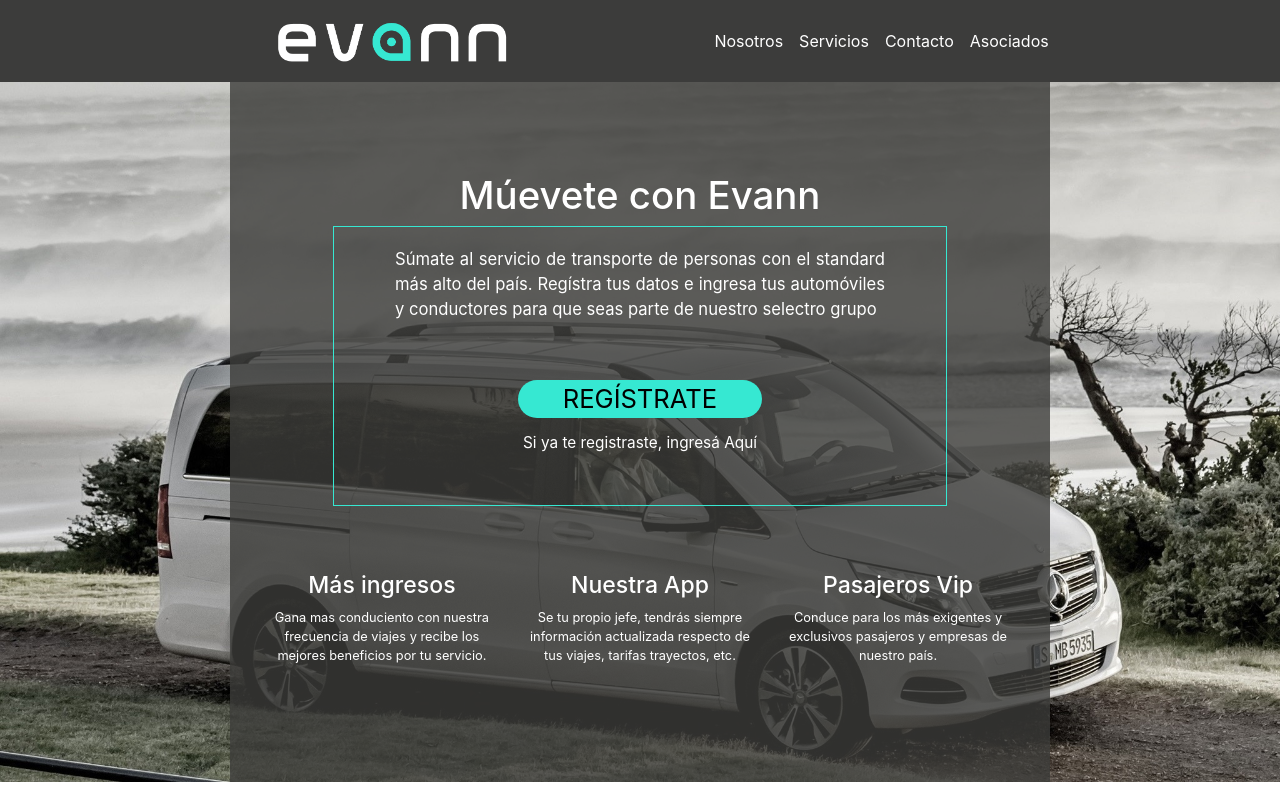
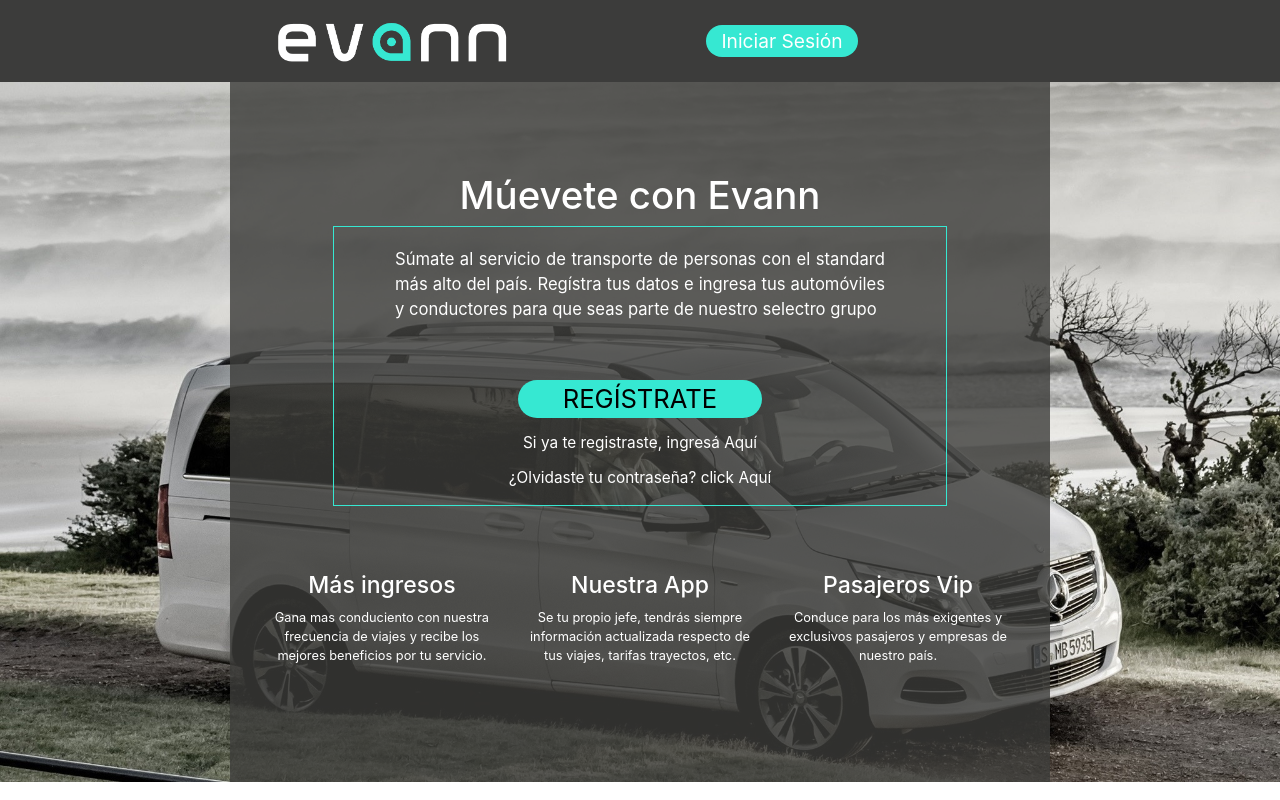
Before and after one commit to facuramirez/proyectoevann, a React (Create React App) app in the folder client/: page /asociados in a window 1280 px wide. Built offline with nearby package versions, Linux system fonts and the light colour scheme.

Commit message:
avances formRegister 99%

```diff
--- a/client/src/components/NavBar/NavBar.jsx
+++ b/client/src/components/NavBar/NavBar.jsx
@@ -3,6 +3,9 @@
 import { Link } from 'react-router-dom';
 
 export default function NavBar() {
+
+    let url = window.location.href.includes('asociados');
+
     return(
         <div>
             <nav className={`${Style.navBar} navbar navbar-expand-lg navbar-light bg-light`}>
@@ -14,6 +17,7 @@
                         <span className="navbar-toggler-icon"></span>
                     </button>
                     <div className={`${Style.options} collapse navbar-collapse`} id="navbarSupportedContent">
+                        {!url ?
                             <ul className="navbar-nav me-auto mb-2 mb-lg-0">
                                 <li className="nav-item">
                                     <a className="nav-link" aria-current="page" href="#">Nosotros</a>
@@ -30,6 +34,15 @@
                                     </li>
                                 </Link>
                             </ul>
+                            :
+                            <ul className="navbar-nav me-auto mb-2 mb-lg-0 text-center">
+                                <Link to="/iniciarSesion" className={`${Style.linkLogin} nav-link`}>
+                                    <li className="nav-item">
+                                        Iniciar Sesión
+                                    </li>
+                                </Link>
+                            </ul>
+                        }
                     </div>
 
                     </div>
--- a/client/src/components/NavBar/NavBar.module.css
+++ b/client/src/components/NavBar/NavBar.module.css
@@ -27,6 +27,19 @@
     color: white !important;
 }
 
+.linkLogin{
+    text-decoration: none;
+    color: white !important;
+    background-color: rgb(54, 232, 210);
+    border-radius: 20px;
+    /* padding: 5px 15px 5px 15px !important; */
+    padding: 0px;
+    padding-left: 15px !important;
+    padding-right: 15px !important;
+    padding-top: 2px !important;
+    padding-bottom: 2px !important;
+    font-size: 1.5vw !important;
+}
 
 @media (max-width: 991px) {
     .imageEvann{
@@ -36,4 +49,12 @@
     .options ul{
         margin-left: 0%;
     }
+    .linkLogin{
+        width: 20vw;
+        margin-left: 40vw;
+        margin-top: 2vh;
+    }
+    .linkImg{
+        margin-left: 40vw;
+    }
 }
--- a/client/src/components/RegisterOne/RegisterOne.jsx
+++ b/client/src/components/RegisterOne/RegisterOne.jsx
@@ -17,6 +17,7 @@
                         </span>
                         <Link to="/asociados/register" className={Style.linkRegister}>REGÍSTRATE</Link>
                         <span className={Style.here}>Si ya te registraste, ingresá <a href="#">Aquí</a></span>
+                        <span className={Style.here}>¿Olvidaste tu contraseña? click <a href="#">Aquí</a></span>
                     </div>
                     <div className={Style.info}>
                         <div className={Style.box}>
--- a/client/src/components/RegisterTwo/RegisterTwo.jsx
+++ b/client/src/components/RegisterTwo/RegisterTwo.jsx
@@ -1,9 +1,10 @@
-import { useState } from 'react';
+import { useState, useEffect } from 'react';
 import Style from './RegisterTwo.module.css';
 import register from '../../img/register.jpg';
 import React from 'react';
 import { makeStyles } from '@material-ui/core/styles';
 import TextField from '@material-ui/core/TextField';
+import swal from 'sweetalert';
 
 
 export default function RegisterTwo(){
@@ -82,7 +83,7 @@
             repeatClave: inputRepeatPass.disabled ? '':inputRepeatPass.value
         });
 
-        if(!error.mail && !error.repeatMail && !error.clave && !error.repeatClave && !error.admin && !error.direccion && !error.fechaNac && !error.cel1 && !error.cel2 && form.mail && form.repeatMail && form.clave && form.repeatClave && form.admin && form.direccion && form.fechaNac && form.cel1 && form.cel2 ) {
+        if(!error.mail && !error.repeatMail && !error.clave && !error.repeatClave && !error.admin && !error.direccion && !error.fechaNac && !error.cel1 && !error.cel2 && form.mail && form.repeatMail && form.clave && form.repeatClave && form.admin && form.direccion && form.fechaNac && form.cel1) {
             setAlldata({ready: true})
         } else {
             setAlldata({ready: false})
@@ -95,13 +96,13 @@
         let value = e.target.value;
         let name = e.target.name;
 
-        setForm({...form, [name]: value});
-
-        if(!error.mail && !error.repeatMail && !error.clave && !error.repeatClave && !error.admin && !error.direccion && !error.fechaNac && !error.cel1 && !error.cel2 && form.mail && form.repeatMail && form.clave && form.repeatClave && form.admin && form.direccion && form.fechaNac && form.cel1 && form.cel2 ) {
+        if(!error.mail && !error.repeatMail && !error.clave && !error.repeatClave && !error.admin && !error.direccion && !error.fechaNac && !error.cel1 && !error.cel2 && form.mail && form.repeatMail && form.clave && form.repeatClave && form.admin && form.direccion && form.fechaNac && form.cel1) {
             setAlldata({ready: true})
         } else {
             setAlldata({ready: false})
         }
+
+        setForm({...form, [name]: value});
     }
 
     const validMail = (e) => {
@@ -130,7 +131,7 @@
             }
         }
 
-        if(!error.mail && !error.repeatMail && !error.clave && !error.repeatClave && !error.admin && !error.direccion && !error.fechaNac && !error.cel1 && !error.cel2 && form.mail && form.repeatMail && form.clave && form.repeatClave && form.admin && form.direccion && form.fechaNac && form.cel1 && form.cel2 ) {
+        if(!error.mail && !error.repeatMail && !error.clave && !error.repeatClave && !error.admin && !error.direccion && !error.fechaNac && !error.cel1 && !error.cel2 && form.mail && form.repeatMail && form.clave && form.repeatClave && form.admin && form.direccion && form.fechaNac && form.cel1) {
             setAlldata({ready: true})
         } else {
             setAlldata({ready: false})
@@ -163,7 +164,7 @@
 
         setForm({...form, [name]: value});
 
-        if(!error.mail && !error.repeatMail && !error.clave && !error.repeatClave && !error.admin && !error.direccion && !error.fechaNac && !error.cel1 && !error.cel2 && form.mail && form.repeatMail && form.clave && form.repeatClave && form.admin && form.direccion && form.fechaNac && form.cel1 && form.cel2 ) {
+        if(!error.mail && !error.repeatMail && !error.clave && !error.repeatClave && !error.admin && !error.direccion && !error.fechaNac && !error.cel1 && !error.cel2 && form.mail && form.repeatMail && form.clave && form.repeatClave && form.admin && form.direccion && form.fechaNac && form.cel1) {
             setAlldata({ready: true})
         } else {
             setAlldata({ready: false})
@@ -192,12 +193,20 @@
 
     const save = (e) => {
         e.preventDefault();
-        let link = document.querySelector('.notActive');
 
-        if(!error.mail && !error.repeatMail && !error.clave && !error.repeatClave && !error.admin && !error.direccion && !error.mail2 && !error.cel1 && !error.cel2) {
-            link.classList.remove('RegisterTwo_disabled__1cqeV');
+        if(alldata.ready){
+            swal({
+                title: 'Administrador registrado con éxito!',
+                text: 'Por favor verifica tu correo para validar la cuenta',
+                icon: 'success'
+              })
+        } else {
+            swal({
+                title: 'Formulario incompleto!',
+                text: 'Debes completar el formulario para poder registrarte',
+                icon: 'error'
+              })
         }
-
     }
 
     const verifyCel = (e) => {
@@ -211,17 +220,28 @@
         }
         setForm({...form, [name]:number})
 
-        if(!error.mail && !error.repeatMail && !error.clave && !error.repeatClave && !error.admin && !error.direccion && !error.fechaNac && !error.cel1 && !error.cel2 && form.mail && form.repeatMail && form.clave && form.repeatClave && form.admin && form.direccion && form.fechaNac && form.cel1 && form.cel2 ) {
-            setAlldata({ready: true})
+        let buttonSave = document.querySelector('.notActive');
+
+        if(!error.mail && !error.repeatMail && !error.clave && !error.repeatClave && !error.admin && !error.direccion && !error.fechaNac && !error.cel1 && !error.cel2 && form.mail && form.repeatMail && form.clave && form.repeatClave && form.admin && form.direccion && form.fechaNac && form.cel1) {
+            modifyAllData(true);
+            let button = document.querySelector('.notActive');
+            console.log(alldata.ready, 'ready');
+            if(alldata.ready) button.disabled = false;
         } else {
-            setAlldata({ready: false})
+            modifyAllData(false);
         }
     }
 
-    console.log('=======================================');
-    console.log(alldata);
-    console.log(form);
-    console.log(error);
+    function modifyAllData(value){
+        setAlldata(formPrev => {return {...formPrev, ready:value }});
+    }
+
+
+    // console.log('=======================================');
+    // console.log(alldata);
+    // console.log(form);
+    // console.log(error);
+
     return(
         <div>
             <div className={Style.containerRegister}>
@@ -331,8 +351,8 @@
                         </div>
                     </div>
                     <div className={Style.containerSave}>
-                        <h5>Complete el formulario para habilitar el botón...</h5>
-                        <button className={`${Style.save} ${alldata.ready ? Style.disabled:Style.color} notActive`} onClick={(e)=>save(e)} disabled>Guardar</button>
+                        <h5 className={`${alldata.ready ? "d-none":null} `}>Complete el formulario para habilitar el botón...</h5>
+                        <button className={`${Style.save} ${alldata.ready ? Style.disabled:Style.color} notActive`} onClick={(e)=>save(e)}>Guardar</button>
                     </div>
                 </div>
                 {/* <div className={`${Style.formComplete}`}>
--- a/client/src/components/RegisterTwo/RegisterTwo.module.css
+++ b/client/src/components/RegisterTwo/RegisterTwo.module.css
@@ -181,12 +181,12 @@
 .disabled{
     /* pointer-events: none; */
     cursor: pointer;
-    background-color: rgb(54, 232, 210);
+    background-color: rgb(54, 232, 210) !important;
 }
 
 .color{
-    background-color: red;
-    cursor: not-allowed;
+    background-color: red !important;
+    cursor: not-allowed !important;
 }
 
 .color:hover{
```
Lines whose indentation alone changed are shown as unchanged.
